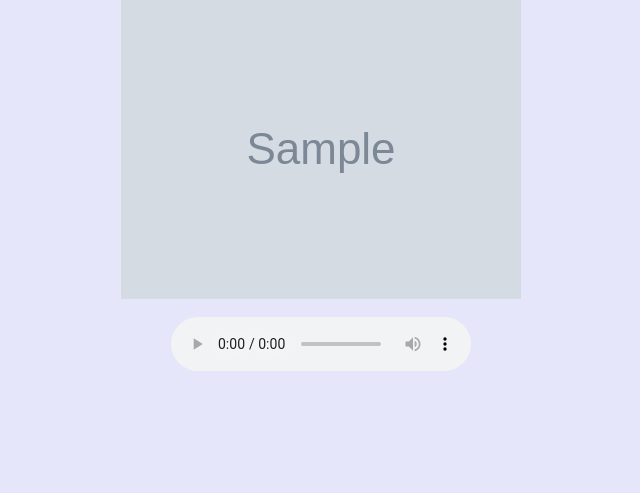
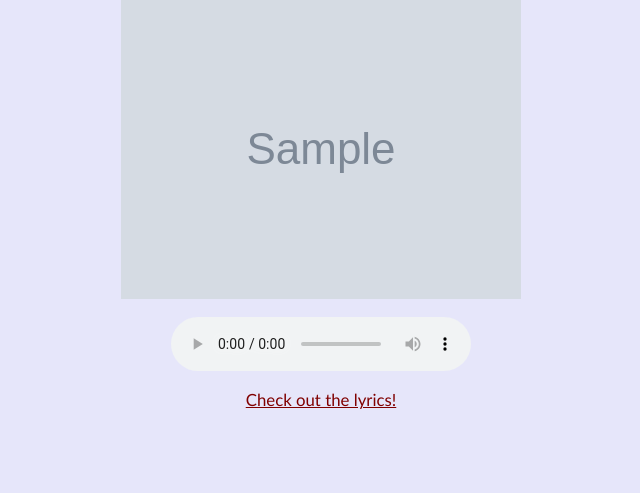
Before and after one commit to NJIT-CS490-SP21/project1-mg657, a Flask app: template templates/index.html in a window 1280 px wide. Shown: the part 67-560 px from the top of the page, without its empty margins (319-959 px from the left). Run offline with Flask 2, Linux system fonts and the light colour scheme; the template is opened without the code that fills it: most values are stand-ins (such as "Sample title", 1, 10 or a date in 2020); grey boxes marked "Sample" are stand-in pictures.

Commit message:
Added Genius Lyric functionality

```diff
--- a/main.py
+++ b/main.py
@@ -23,7 +23,7 @@ headers = {
 params={ 'market': 'US'} # Specify market parameter
 artist_id = [
     "3TVXtAsR1Inumwj472S9r4", #Drake
-    "6eUKZXaKkcviH0Ku9w2n3V", #Ed Sheeran
+    "06HL4z0CvFAxyc27GXpf02", #Taylor Swift
     "66CXWjxzNUsdJxJ2JdwvnR", #Ariana Grande
     "4xRYI6VqpkE3UwrDrAZL8L", #Logic
     "4MCBfE4596Uoi2O4DtmEMz", #Juice Wrld
@@ -31,7 +31,6 @@ artist_id = [
     "07YZf4WDAMNwqr4jfgOZ8y", #Jason Derulo
     "0C8ZW7ezQVs4URX5aX7Kqx", #Selena Gomez
 ]
-
 
 @app.route('/')
 def songInfo():
@@ -47,6 +46,7 @@ def songInfo():
         0, len(req["tracks"]) - 1
     )  # Picks random song from all the songs by certain artist
     artist_name_list=req['tracks'][rand_song]['artists']
+    global song_name
     song_name=req['tracks'][rand_song]['name']
     song_image=req['tracks'][rand_song]['album']['images'][1]['url']
     song_prev_link=req['tracks'][rand_song]['preview_url']
@@ -54,6 +54,11 @@ def songInfo():
     artist_name = []
     for key in artist_name_list:  # For each item in list of artists
         artist_name.append(key["name"])  # Add the artist to the list
+    base_url_genius = "http://api.genius.com"
+    headers_genius = {'Authorization': 'Bearer ' + os.getenv("GENIUS_ACCESS_TOKEN")}
+    params_genius = {'q': song_name}
+    response_genius = requests.get(base_url_genius + "/search", params=params_genius, headers=headers_genius).json()
+    song_lyrics = response_genius['response']['hits'][0]['result']['url']
     return render_template(  # Send all info to html page
         "index.html",
         artist_name=artist_name,
@@ -61,8 +66,8 @@ def songInfo():
         song_image=song_image,
         song_prev_link=song_prev_link,
         song_link=song_link,
-        len=len(artist_name))
-
+        song_lyrics=song_lyrics,
+        len = len(artist_name))
 
 app.run(
     port=int(os.getenv('PORT',8080)),
--- a/templates/index.html
+++ b/templates/index.html
@@ -28,6 +28,11 @@
         {% else %}
             <audio controls src={{song_prev_link}}></audio>
         {% endif %}
+        <br>
+        <br>
+        <a href={{song_lyrics}} target="_blank">
+			    Check out the lyrics!
+			</a>
 		</body>
 	</center>
 </html>
```
